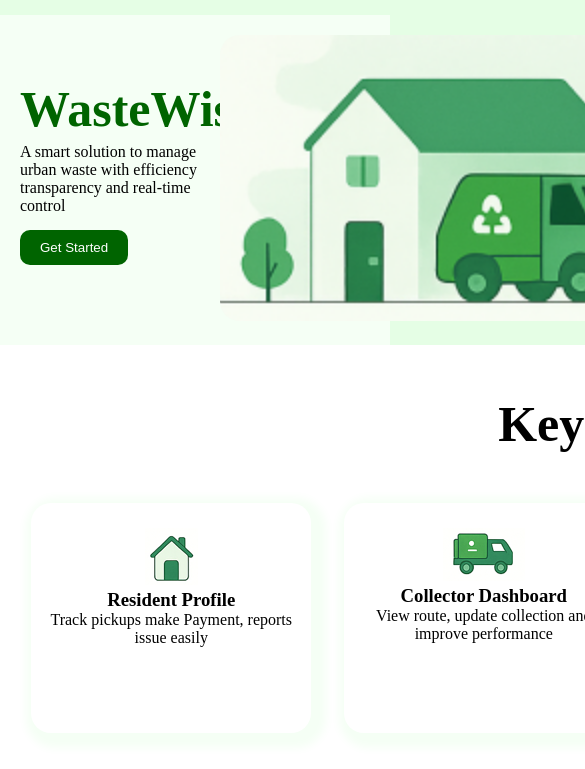
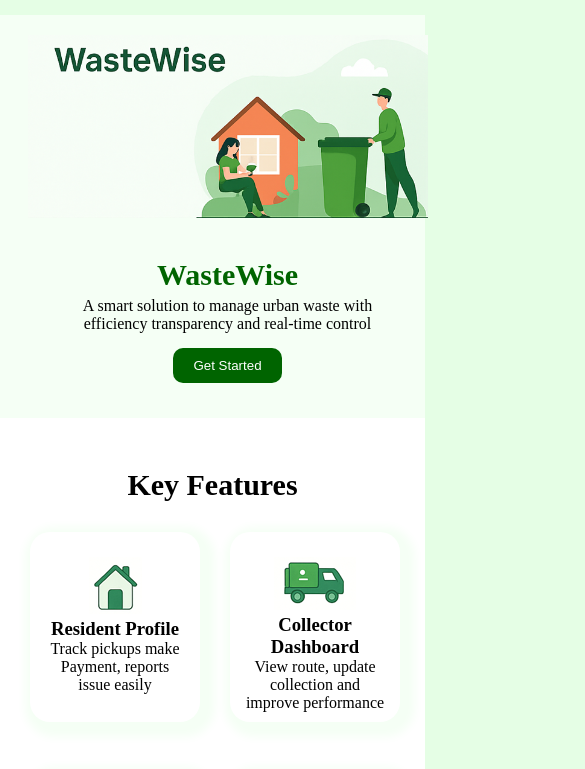
Before and after one commit to rousin2127/Waste-Wise, a plain HTML site: page index.html in a window 390 px wide. Shown: the top 769 px of the page, 585 px wide, since content can reach past the window. Drawn offline with Linux system fonts and the light colour scheme.

Commit message:
2 section responsive

```diff
--- a/index.html
+++ b/index.html
@@ -20,13 +20,14 @@
                 <button class="btn-primary">Get Started</button>
             </div>
             <div>
-                <img src="image/banner.png" alt="">
+                <img class="hide-m" src="image/banner.png" alt="">
+                <img class="hide second-hero-img" src="image/banner2.png" alt="">
             </div>
         </section>
 
     </header>
-    <main>
-        <section class="features">
+    <main class=" m-container">
+        <section class="features m-container">
             <h1 class="features-title">Key Features</h1>
             <div class="upper-features">
 
--- a/styles/index.css
+++ b/styles/index.css
@@ -26,6 +26,10 @@ body {
 
 }
 
+.hide{
+    display: none;
+}
+
 /* Header section style */
 header {
     max-width: 1280px;
@@ -39,6 +43,7 @@ header {
 
 .hero-section .heading {
     max-width: 200px;
+    margin-left: 30px;
 }
 
 .header-title {
@@ -96,3 +101,92 @@ main {
     display: flex;justify-content: space-around;
 
 }
+
+
+
+
+@media screen and (max-width:425px) {
+    .m-container{
+        max-width: 425px;
+        margin: auto;
+        /*  */
+    }
+    .hide-m{
+        display: none;
+    }
+    .hide{
+        display: flex;
+    }
+    .hero-section{
+        max-width: 385px;
+        display:flex;
+        justify-content: center;
+        flex-direction: column-reverse;
+        width: 100%;
+
+        margin: auto;
+        /* margin-left: 50px; */
+        /* background-color: wheat; */
+    }
+    .hero-section .heading {
+        text-align: center;
+    max-width: 400px;
+    /* margin-left: 30px; */
+}
+.header-title {
+    font-size: 30px;
+    font-weight: bolder;
+    color: darkgreen;
+    margin-bottom: 5px;
+    margin-top: 40px;
+}
+.hero-section img {
+    width:400px;
+    /* height: 380px; */
+    /* border-radius: 20px; */
+    border-radius:0;
+    margin: auto;
+    margin-left: 30px;
+}
+
+
+
+/* key Features section  */
+.features-title{
+    text-align: center;
+    font-size: 30px;
+}
+    .upper-features , .lower-features{
+        display:grid;
+        grid-template-columns:repeat(2 , 1fr);
+
+    }
+
+    .feature-card{
+    width: 140px;
+    height: 140px;
+    margin-bottom:20px;
+    text-align: center;
+    /* border: 1px solid greenyellow; */
+    padding:25px 15px;
+    border-radius: 20px;
+    box-shadow: 5px 5px 10px 10px rgb(245, 255, 245);
+}
+.upper-features{
+    /* display: flex;
+    justify-content: space-around;
+    align-items: center; */
+    margin: 30px 30px;
+    gap:30px
+
+}
+.lower-features{
+    display: flex;
+    justify-content: space-around;
+    align-items: center;
+    margin: 0px 30px;
+    gap:30px
+
+}
+
+}
```
Also changed, not shown: image/banner2.png (added).
